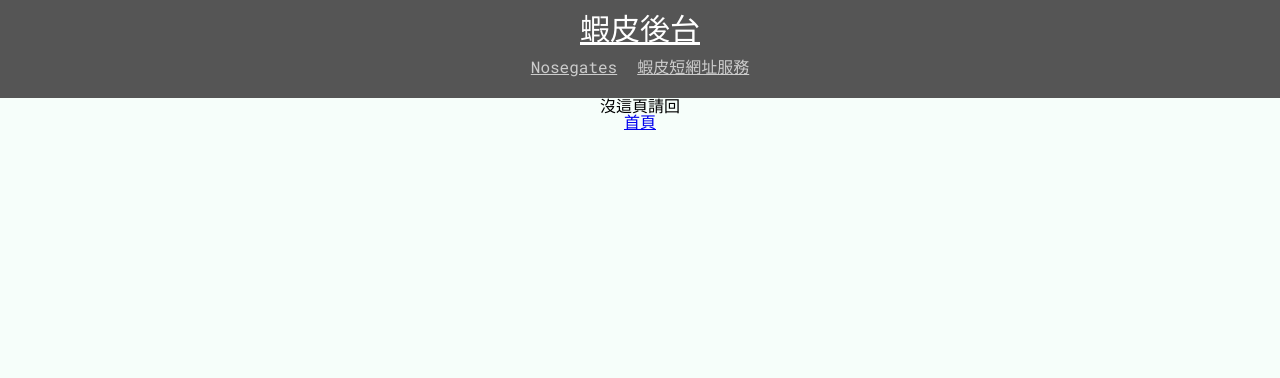
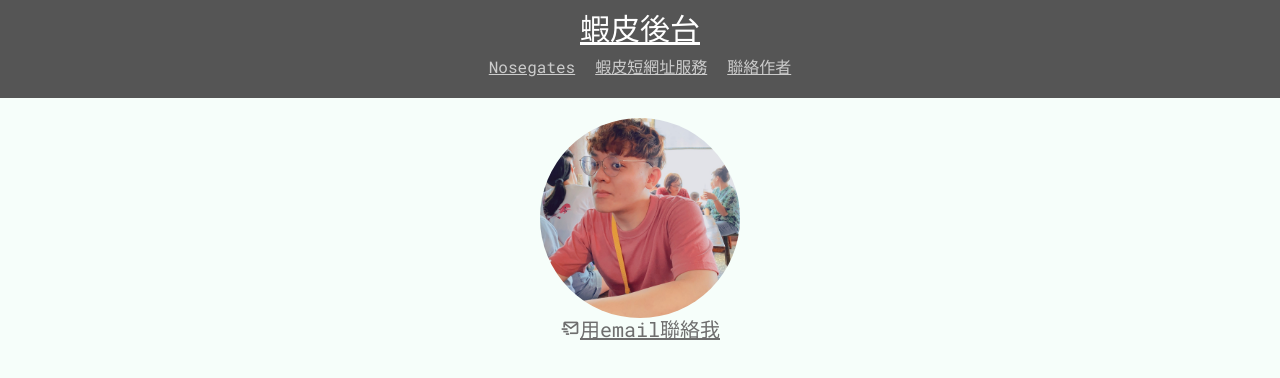
Before and after one commit to connectshark/shopee-dashboard-expired, a Vue app: page /about in a window 1280 px wide. Shown: the top 378 px of the page. Built offline with nearby package versions, Linux system fonts and the light colour scheme.

Commit message:
新增關於作者頁面

```diff
--- a/src/components/head.vue
+++ b/src/components/head.vue
@@ -7,6 +7,9 @@
       </li>
       <li class="link">
         <a href="https://connectshark.github.io/shopee-short-link/" target="_blank">蝦皮短網址服務</a>
+      </li>
+      <li class="link">
+        <router-link to="/about">聯絡作者</router-link>
       </li>
     </ul>
   </header>
@@ -45,11 +48,13 @@ export default {
       &:hover{
         a{
           color: #fff;
+          text-decoration: underline;
         }
       }
       &:active{
         a{
           color: #fff;
+          text-decoration: underline;
         }
       }
     }
--- a/src/router/index.js
+++ b/src/router/index.js
@@ -31,6 +31,11 @@ const router = createRouter({
       component: () => import('../views/callback.vue')
     },
     {
+      path: '/about',
+      name: 'about',
+      component: () => import('../views/about.vue')
+    },
+    {
       path: '/:pathMatch(.*)*',
       name: 'notFound',
       component: () => import('../views/404.vue')
--- /dev/null
+++ b/src/views/about.vue
@@ -0,0 +1,40 @@
+<template>
+<div class="about">
+  <a href="mailto:bobhus394@gmail.com" class="author mail">
+    <img src="../assets/img/author.jpg" alt="author">
+  </a>
+  <p class="row">
+    <a href="mailto:bobhus394@gmail.com" class="mail"><i class='bx bx-mail-send'></i>用email聯絡我</a>
+  </p>
+</div>
+</template>
+
+<script>
+export default {
+  setup () {
+    return {
+
+    }
+  }
+}
+</script>
+
+<style lang="scss" scoped>
+.about{
+  .author{
+    padding: 20px 0 0;
+    display: block;
+    img{
+      width: 200px;
+      height: 200px;
+      border-radius: 50%;
+      object-fit: cover;
+      vertical-align: middle;
+    }
+  }
+  .mail{
+    font-size: 20px;
+    color: #6e6e6e;
+  }
+}
+</style>
```
Also changed, not shown: src/assets/img/author.jpg (added), 1 other file (tests, documents, lock files or other folders).
